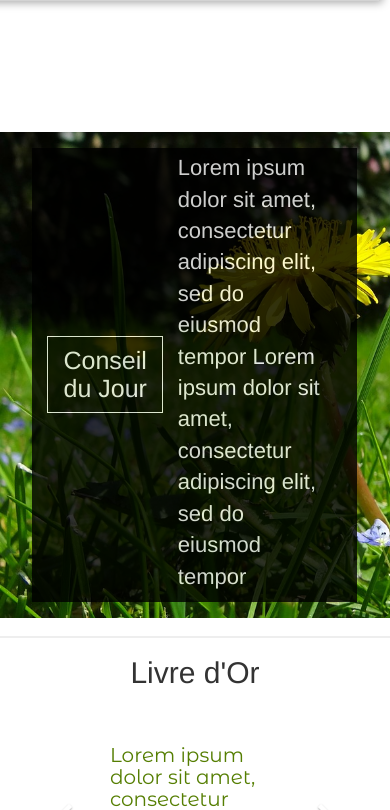
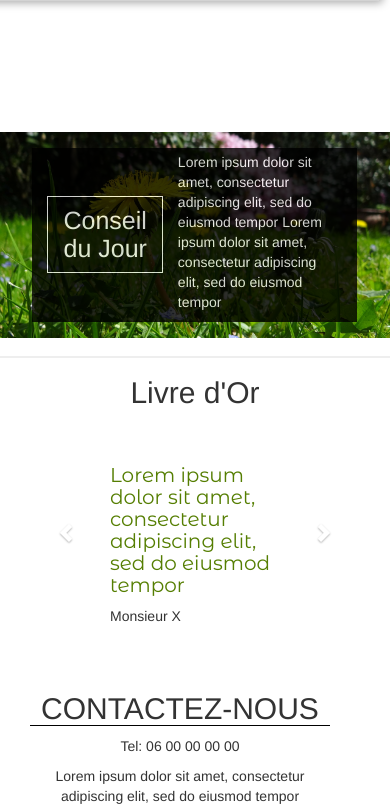
Before and after one commit to WildCodeSchool/orleans-0217-jardinsdegaston, a PHP site: page / in a window 390 px wide. Shown: the part 4174-4984 px from the top of the page. Run offline with PHP 8.4, Linux system fonts and the light colour scheme; grey boxes labelled with a size stand in for pictures from a placeholder-image service; some libraries are stand-ins or nearby versions; some web fonts are replaced.

Commit message:
correction responsive Conseil

```diff
--- a/css/stylesheet.css
+++ b/css/stylesheet.css
@@ -424,11 +424,6 @@ h1#accroche{
     }
 }
 
-/*@media only screen and (max-width: 992px){*/
-    /*.ImgForm {*/
-        /*display: none;*/
-    /*}*/
-/*}*/
 
 @media screen and (max-width: 760px) {
     h1 {
@@ -458,4 +453,12 @@ h1#accroche{
         right: 5%;
         width: 80%;
     }
+
+
 }
+
+@media only screen and (max-width: 560px){
+    .ConseilText p {
+    font-size: 14px;
+    }
+}
```
